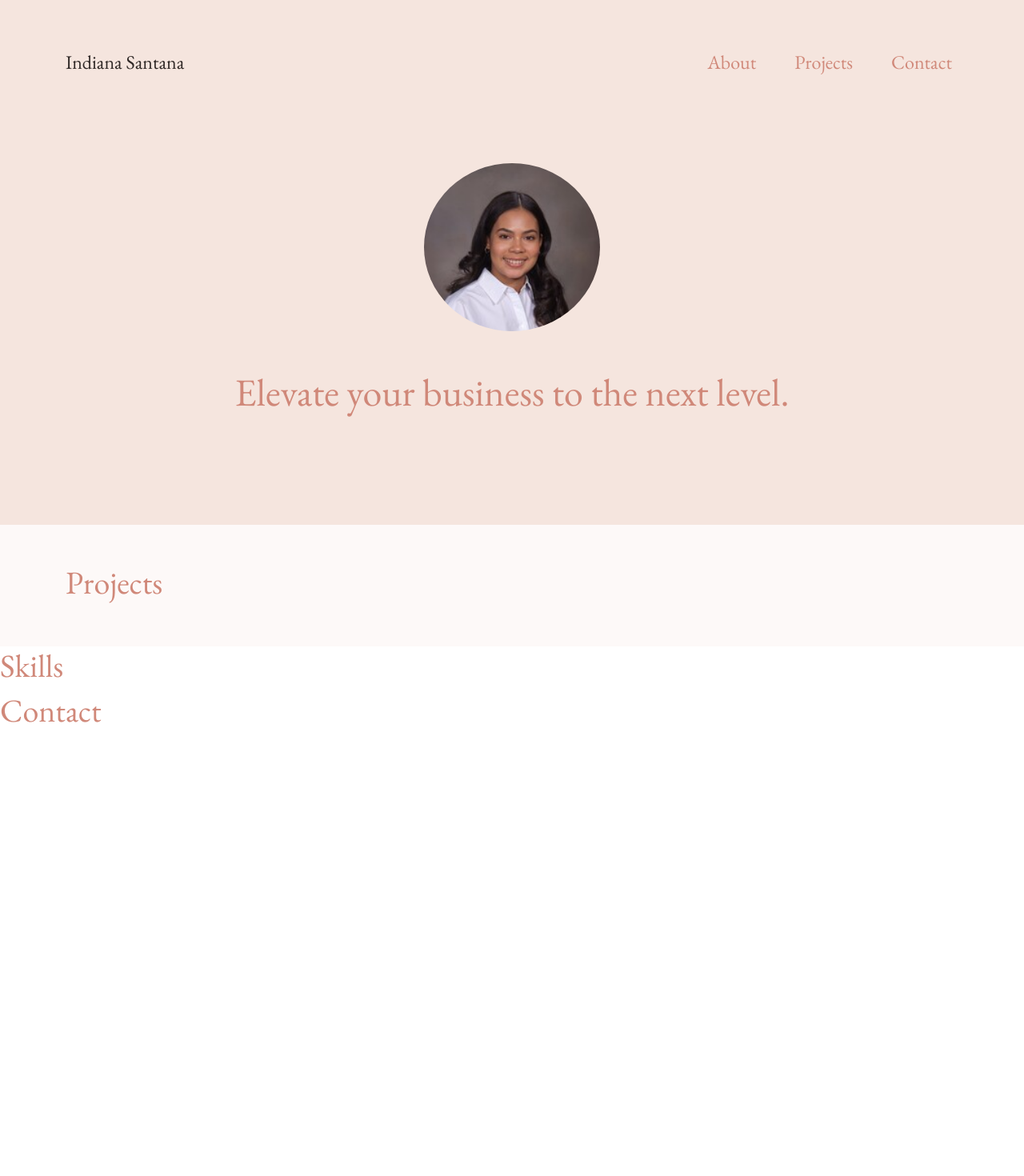
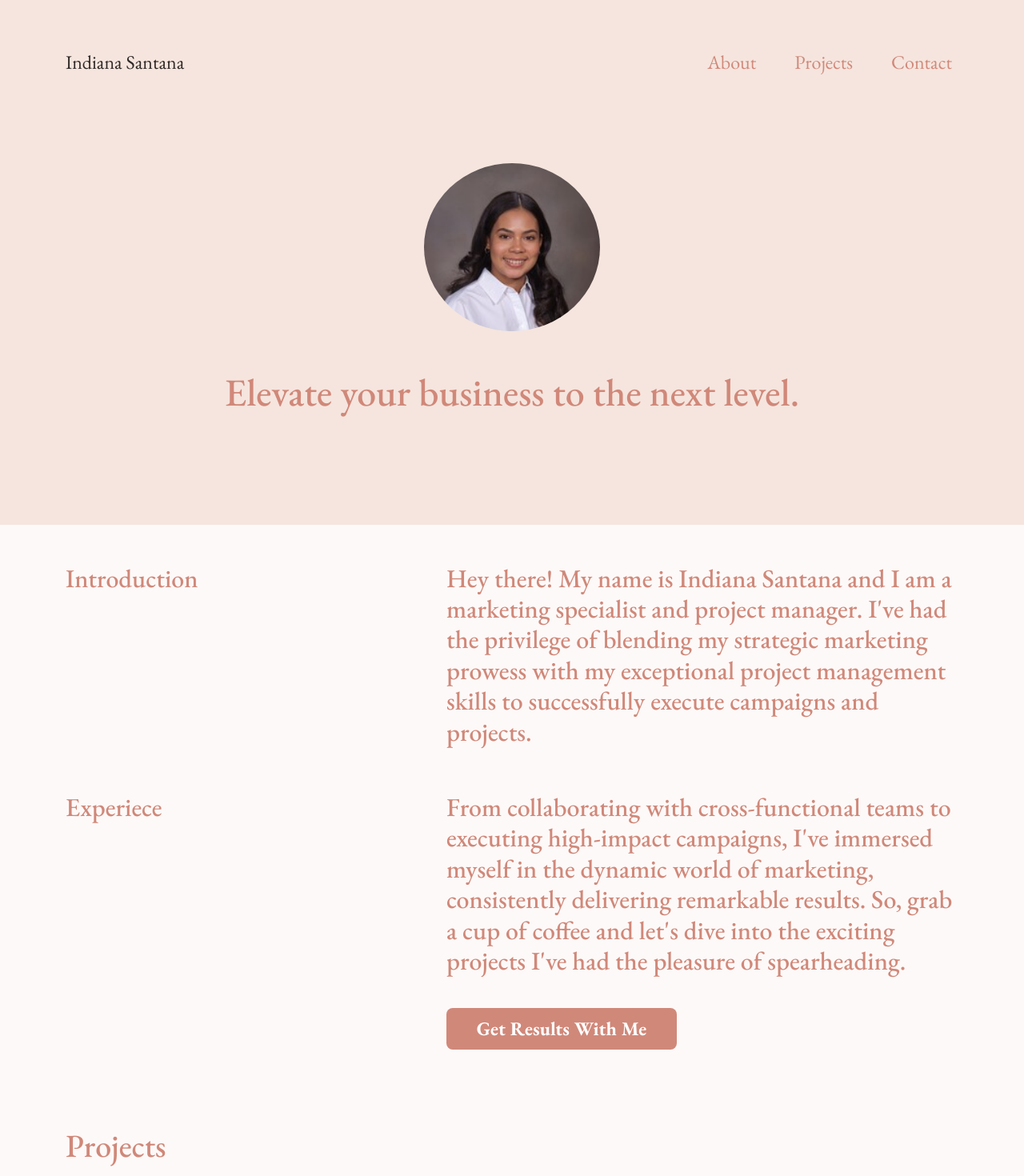
Before and after one commit to IndianaSantana1/marketing-portfolio, a React (Create React App) app: page / in a window 1280 px wide. Shown: the top 1470 px of the page at 80% size. Before the commit the page ends 920 px from the top, so only its background shows below. Built offline with nearby package versions, Linux system fonts and the light colour scheme.

Commit message:
update sections

```diff
--- a/src/App.css
+++ b/src/App.css
@@ -1,33 +1,10 @@
-@import url("https://fonts.googleapis.com/css2?family=EB+Garamond&display=swap");
+@import url('https://fonts.googleapis.com/css2?family=EB+Garamond:ital,wght@0,400;0,500;0,600;0,700;0,800;1,400;1,500;1,600;1,700;1,800&display=swap');
 
 * {
   font-family: "EB Garamond";
   color: #d08879 !important;
 }
 .section {
-    background-color: #f5e5de;
+    background-color: #fdf9f8;
     padding: 3rem 0;
 }
-.App {
-  text-align: center;
-}
-
-.App-logo {
-  height: 40vmin;
-  pointer-events: none;
-}
-
-.App-header {
-  background-color: #282c34;
-  min-height: 100vh;
-  display: flex;
-  flex-direction: column;
-  align-items: center;
-  justify-content: center;
-  font-size: calc(10px + 2vmin);
-  color: white;
-}
-
-.App-link {
-  color: #61dafb;
-}
--- a/src/components/About.js
+++ b/src/components/About.js
@@ -1,15 +1,37 @@
 import React from "react";
-import { Container, Image } from "react-bootstrap";
+import { Button, Container } from "react-bootstrap";
 import "./styles/About.css";
 
 const About = () => {
   return (
     <div id="about" className="section">
       <Container className="about-container">
-        <Image className="profile-img" src="/profile-img.png" roundedCircle />
-        <h1 className="about-title">
-          Elevate your business to the next level.
-        </h1>
+        <div className="about-subsection">
+          <h2>Introduction</h2>
+          <div className="subsection-body">
+            <h2>
+              Hey there! My name is Indiana Santana and I am a marketing
+              specialist and project manager. I've had the privilege of blending
+              my strategic marketing prowess with my exceptional project
+              management skills to successfully execute campaigns and projects.
+            </h2>
+          </div>
+        </div>
+        <div className="about-subsection">
+          <h2>Experiece</h2>
+          <div className="subsection-body">
+            <h2>
+              From collaborating with cross-functional teams to executing
+              high-impact campaigns, I've immersed myself in the dynamic world
+              of marketing, consistently delivering remarkable results. So, grab
+              a cup of coffee and let's dive into the exciting projects I've had
+              the pleasure of spearheading.
+            </h2>
+            <Button className="cta-button" size="lg">
+              Get Results With Me
+            </Button>
+          </div>
+        </div>
       </Container>
     </div>
   );
--- /dev/null
+++ b/src/components/Hero.js
@@ -0,0 +1,16 @@
+import React from "react";
+import { Container, Image } from "react-bootstrap";
+import "./styles/Hero.css";
+
+const Hero = () => {
+  return (
+    <div id="hero" className="section">
+      <Container className="hero-container">
+        <Image className="profile-img" src="/profile-img.png" roundedCircle />
+        <h1 className="hero-title">Elevate your business to the next level.</h1>
+      </Container>
+    </div>
+  );
+};
+
+export default Hero;
--- a/src/components/styles/About.css
+++ b/src/components/styles/About.css
@@ -1,16 +1,25 @@
 .about-container {
     display: flex;
     flex-direction: column;
-    align-items: center;
-    gap: 3rem;
-    padding-bottom: 5rem;
+    row-gap: 3rem;
 }
-.profile-img {
-    width: 220px;
-    height: 210px;
+.about-subsection {
+    display: flex;
+    flex-wrap: wrap;
+    justify-content: space-between;
+    row-gap: 2rem;
 }
-@media screen and (min-width: 1200px) {
-    .about-title {
-    font-size: 3rem;
-    }
+.subsection-body {
+    max-width: 40rem;
+    line-height: 1.4;
+    font-weight: 500;
 }
+.cta-button {
+    background-color: #d08879 !important;
+    color: white !important;
+    border: none !important;
+    font-weight: bold !important;
+    font-size: 1.5rem !important;
+    width: 18rem !important;
+    margin-top: 2rem !important;
+}
--- /dev/null
+++ b/src/components/styles/Hero.css
@@ -0,0 +1,19 @@
+#hero {
+    background-color: #f5e5de;
+}
+.hero-container {
+    display: flex;
+    flex-direction: column;
+    align-items: center;
+    gap: 3rem;
+    padding-bottom: 5rem;
+}
+.profile-img {
+    width: 220px;
+    height: 210px;
+}
+@media screen and (min-width: 1200px) {
+    .hero-title {
+    font-size: 3rem;
+    }
+}
--- a/src/pages/Home.js
+++ b/src/pages/Home.js
@@ -1,12 +1,14 @@
 import React from "react";
-import About from "../components/About";
+import Hero from "../components/Hero";
 import Projects from "../components/Projects";
 import Contact from "../components/Contact";
 import Skills from "../components/Skills";
+import About from "../components/About";
 
 const Home = () => {
   return (
     <div>
+      <Hero />
       <About />
       <Projects />
       <Skills />
```
